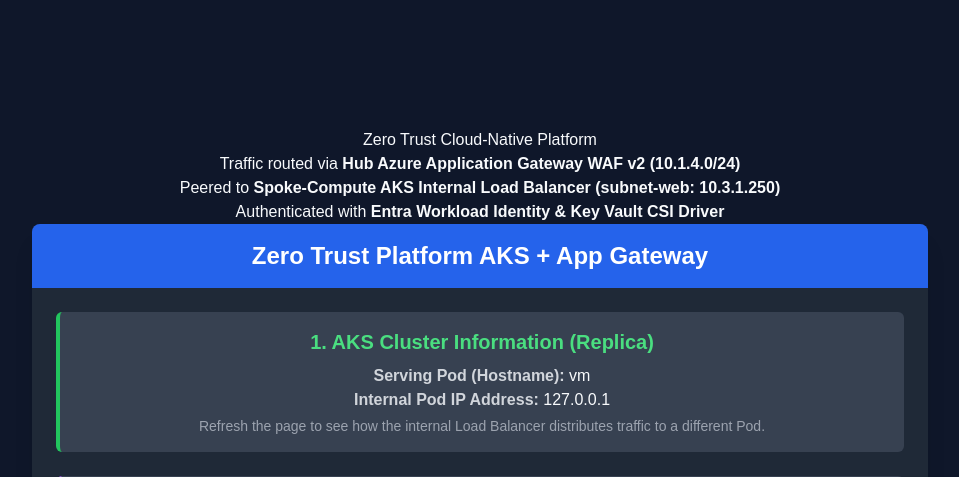
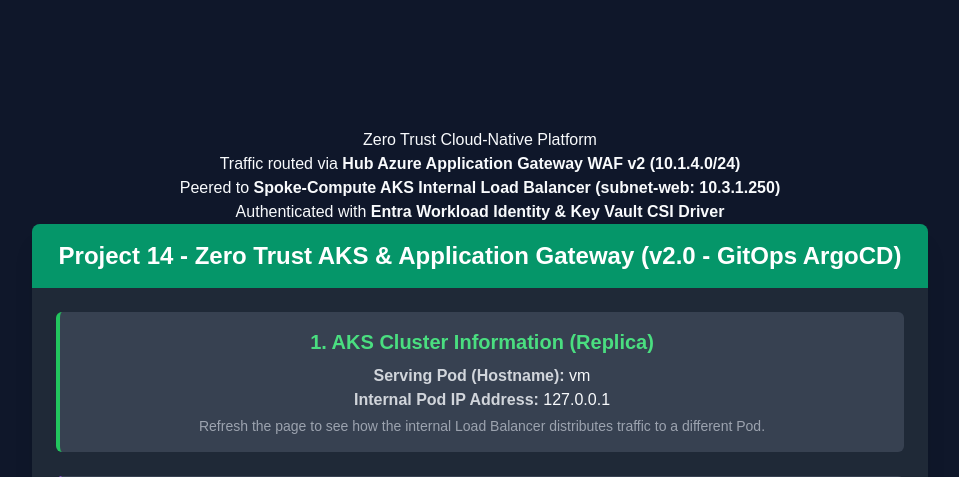
Before and after one commit to wojciech-kielbowicz-it/azure-cloud-portfolio, a Flask app: page / in a window 1280 px wide. Shown: the top 477 px of the page, without its empty margins (160-1119 px from the left). Run offline with Flask 3, Linux system fonts and the light colour scheme; some libraries are stand-ins or nearby versions.

Commit message:
Edit index.html for Project-14

```diff
--- a/Project-13-AKS-AGW-ZeroTrust-App/src/templates/index.html
+++ b/Project-13-AKS-AGW-ZeroTrust-App/src/templates/index.html
@@ -2,7 +2,7 @@
 <html lang="en">
 <head>
   <meta charset="UTF-8">
-  <title>Project 13 - Zero Trust AKS & Application Gateway</title>
+  <title>Project 14 - Zero Trust AKS & Application Gateway (v2.0 - GitOps ArgoCD)</title>
 </head>
 <body style="font-family: sans-serif; background: #0f172a; color: #f8fafc; text-align: center; padding-top: 10%;">
   <h1>Zero Trust Cloud-Native Platform</h1>
@@ -15,13 +15,13 @@
 <head>
     <meta charset="UTF-8">
     <meta name="viewport" content="width=device-width, initial-scale=1.0">
-    <title>Project 13 - Zero Trust App</title>
+    <title>Project 14 - Zero Trust AKS & Application Gateway (v2.0 - GitOps ArgoCD)</title>
     <script src="https://cdn.tailwindcss.com"></script>
 </head>
 <body class="bg-gray-900 text-gray-100 font-sans p-8">
     <div class="max-w-4xl mx-auto bg-gray-800 rounded-lg shadow-xl overflow-hidden">
-        <div class="bg-blue-600 px-6 py-4">
-            <h1 class="text-2xl font-bold text-white">Zero Trust Platform AKS + App Gateway</h1>
+        <div class="bg-emerald-600 px-6 py-4">
+            <h1 class="text-2xl font-bold text-white">Project 14 - Zero Trust AKS & Application Gateway (v2.0 - GitOps ArgoCD)</h1>
         </div>
 
         <div class="p-6 space-y-6">
```
